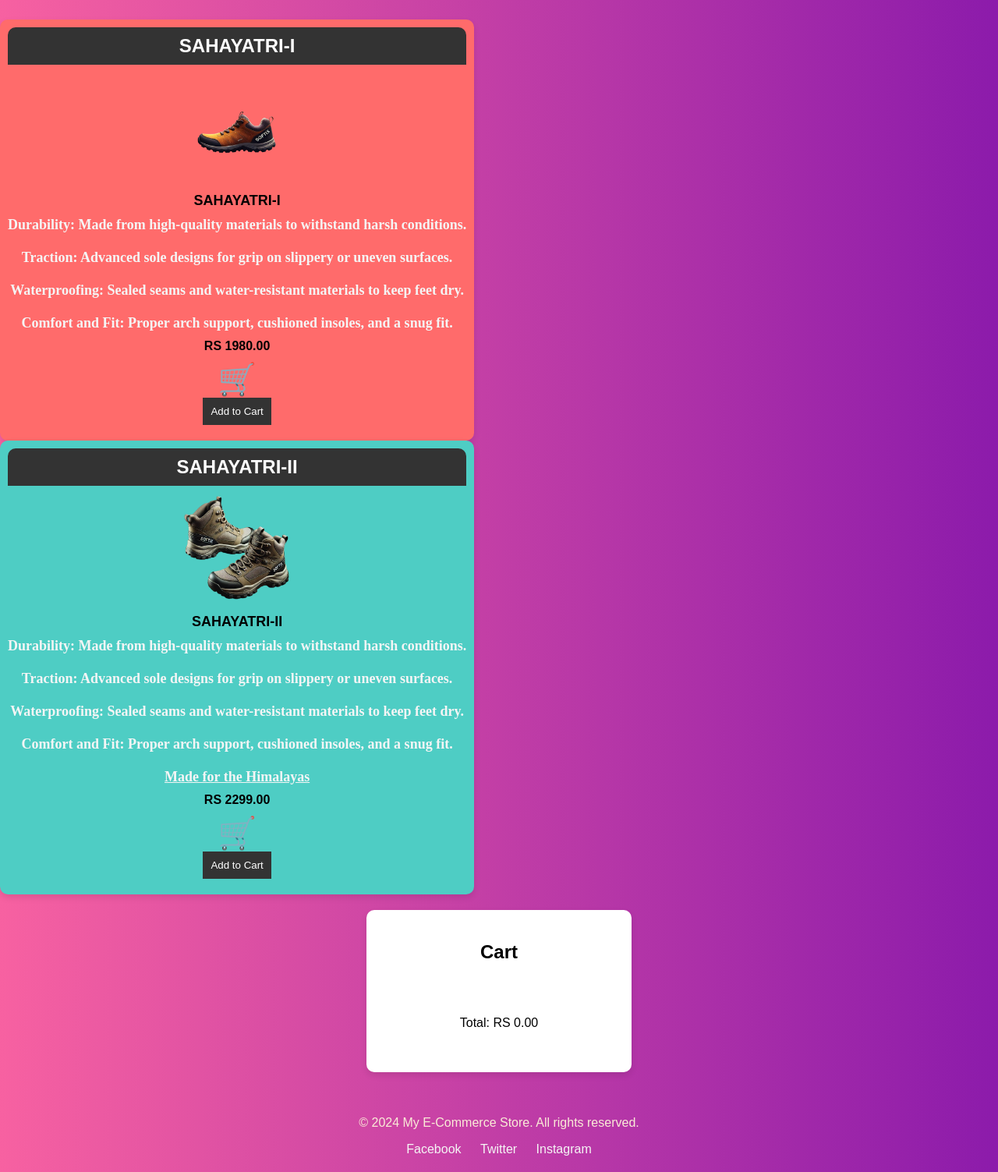
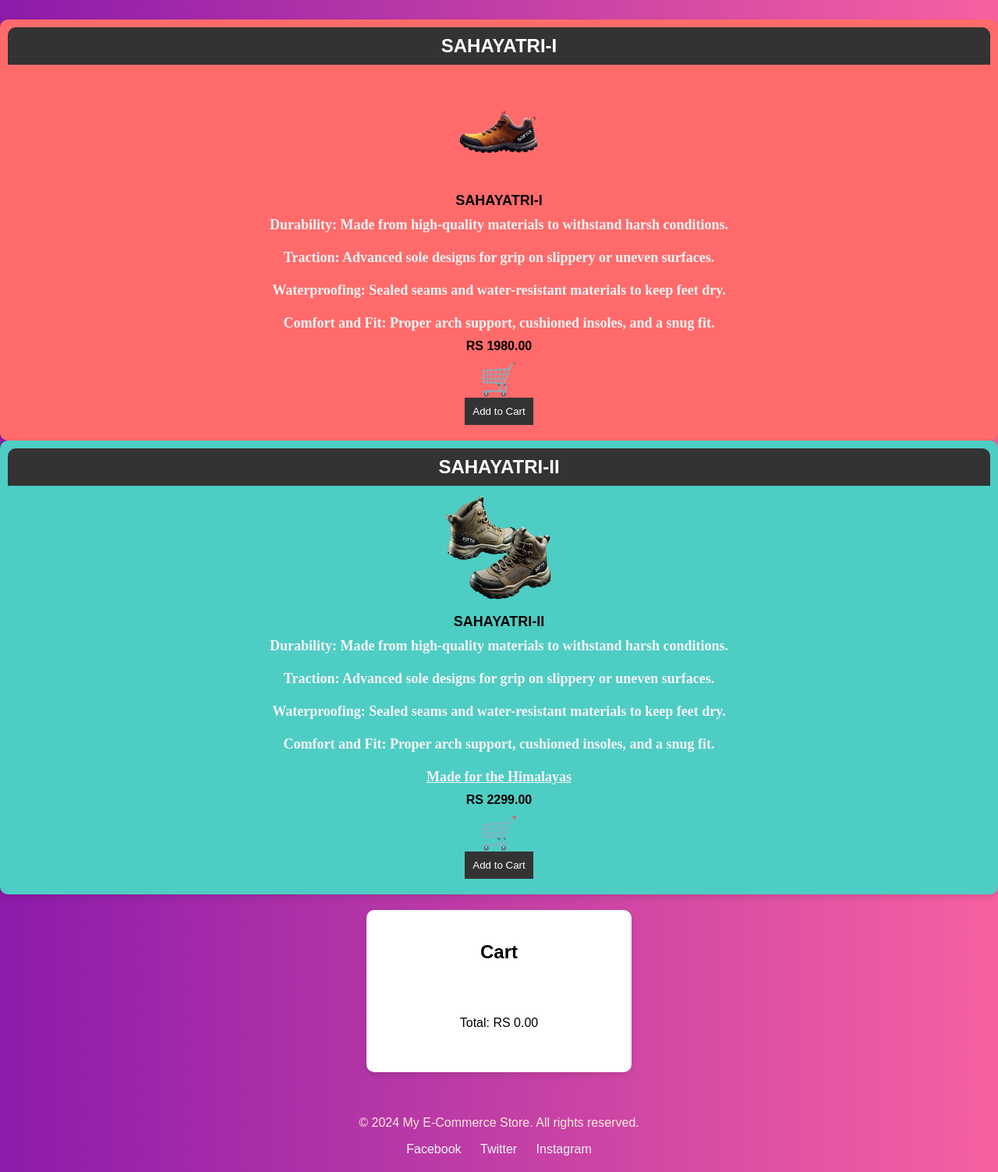
Before and after one commit to utkristacodez/utkrista2, a plain HTML site: page index.html in a window 1280 px wide. Shown: the part 537-2040 px from the top of the page at 78% size. Drawn offline with Linux system fonts and the light colour scheme.

Commit message:
Update styles.css

```diff
--- a/styles.css
+++ b/styles.css
@@ -2,13 +2,12 @@
 body {
     font-family: Arial, sans-serif;
     margin: auto;
-    background: linear-gradient(to right, #f761a1,#8c1bab);
+    background: linear-gradient(to left, #f761a1, #8c1bab);
     background-size: cover;
 }
 
 /* Header Styles */
 header {
-
     color: white;
     padding: 10px 0;
 }
@@ -55,15 +54,24 @@ nav {
 .image-container {
     text-align: center;
     padding-top: 2px; /* Adjust as needed */
-  }
+}
 
-  .image-container img {
+.image-container img {
     max-width: 500px; /* Adjust as needed */
     max-height: 300px; /* Adjust as needed */
- animation: rotate 20s infinite linear; /* Rotate continuously */ }
- @keyframes rotate { from { transform: rotate(45deg); /* Start at 0 degrees */ } to { transform: rotate(-45deg); /* End at 360 degrees */ } }
+    animation: rotate 20s infinite linear; /* Rotate continuously */
+}
 
- .timeline {
+@keyframes rotate {
+    from {
+        transform: rotate(45deg); /* Start at 0 degrees */
+    }
+    to {
+        transform: rotate(-45deg); /* End at 360 degrees */
+    }
+}
+
+.timeline {
     display: flex;
     gap: 20px;
     margin-top: 20px;
@@ -81,7 +89,6 @@ nav {
     padding: 10px;
     transition: transform 0.3s;
 }
-
 
 .card:hover {
     transform: scale(1.05);
@@ -137,7 +144,18 @@ button:hover {
     background-color: #555;
 }
 
-#cart { margin-top: 20px; padding: 20px; background-color: white; border-radius: 10px; box-shadow: 0 4px 8px rgba(0, 0, 0, 0.1); width: 300px; text-align: center; display: flex; flex-direction: column; align-items: center;}
+#cart {
+    margin-top: 20px;
+    padding: 20px;
+    background-color: white;
+    border-radius: 10px;
+    box-shadow: 0 4px 8px rgba(0, 0, 0, 0.1);
+    width: 300px;
+    text-align: center;
+    display: flex;
+    flex-direction: column;
+    align-items: center;
+}
 
 footer {
     text-align: center;
@@ -157,9 +175,18 @@ footer {
     text-decoration: underline;
 }
 
-.red { background-color: #ff6b6b; width: fit-content; height: fit-content;}
-.teal { background-color: #4ecdc4; width: fit-content; height: fit-content; }
+.red {
+    background-color: #ff6b6b;
+    width: auto;
+    height: auto;
+}
 
-.text{
+.teal {
+    background-color: #4ecdc4;
+    width: auto;
+    height: auto;
+}
+
+.text {
     color: white;
 }
```
